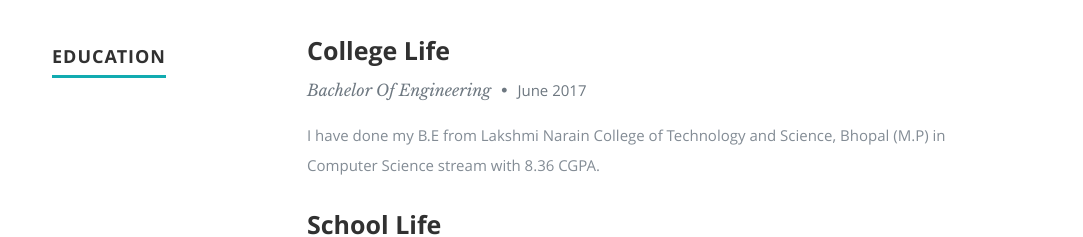
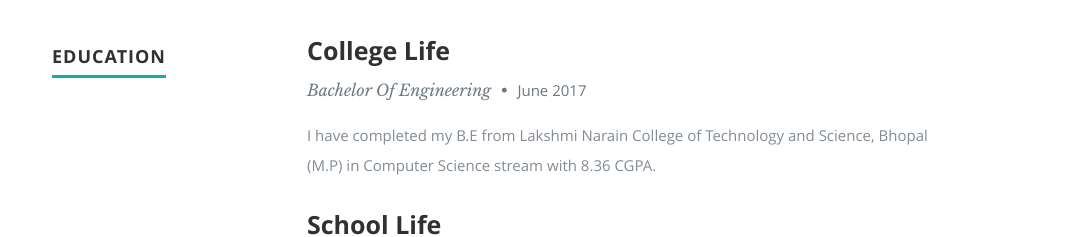
Before and after one commit to Ruchi95Singh/profile, a plain HTML site: page index.html in a window 1280 px wide. Shown: the part 1400-1637 px from the top of the page, without its empty margins (98-1181 px from the left). Drawn offline with nearby package versions, Linux system fonts and the light colour scheme.

Commit message:
Update index.html

```diff
--- a/index.html
+++ b/index.html
@@ -144,7 +144,7 @@
                   <p class="info">Bachelor Of Engineering <span>&bull;</span> <em class="date">June 2017</em></p>
 
                   <p>
-                  I have done my B.E from Lakshmi Narain College of Technology and Science, Bhopal (M.P) in Computer Science stream with
+                  I have completed my B.E from Lakshmi Narain College of Technology and Science, Bhopal (M.P) in Computer Science stream with
 				  8.36 CGPA.
                   </p>
 
```
